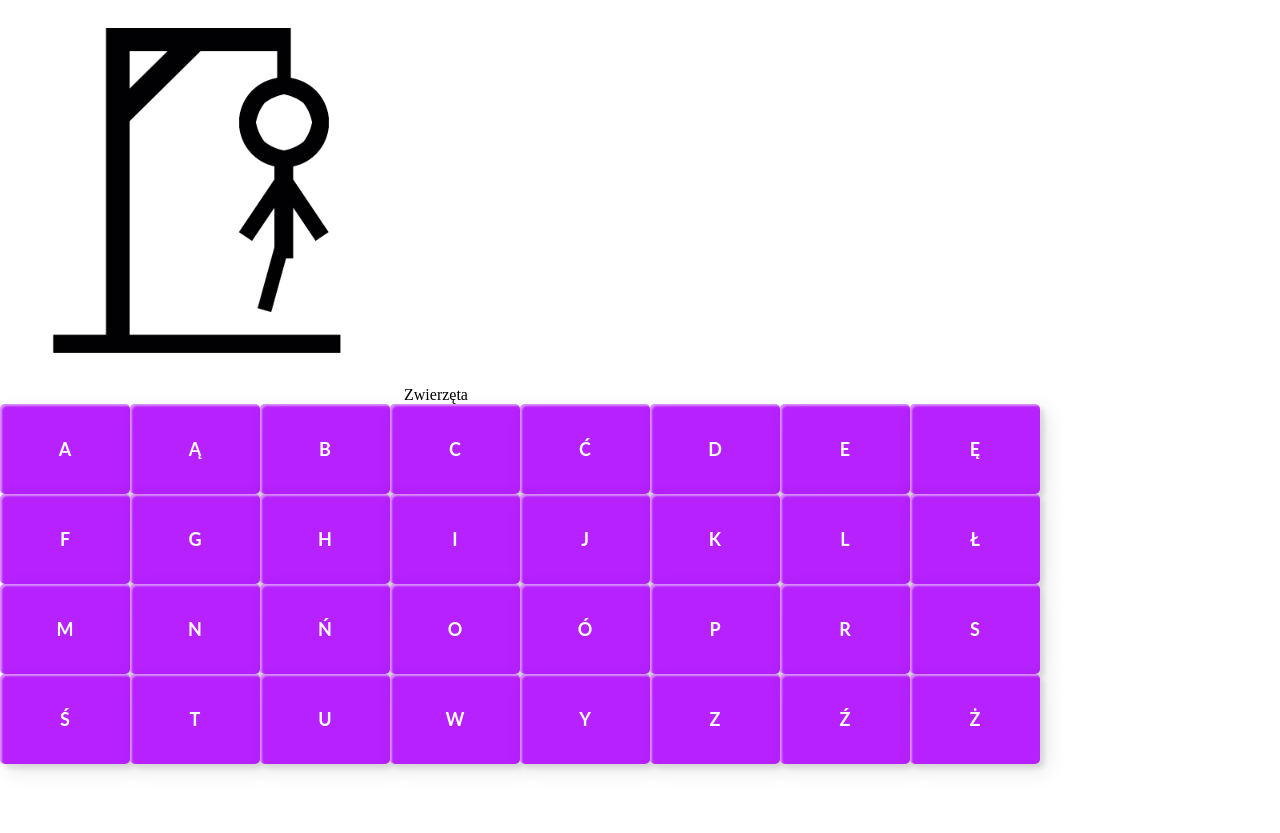
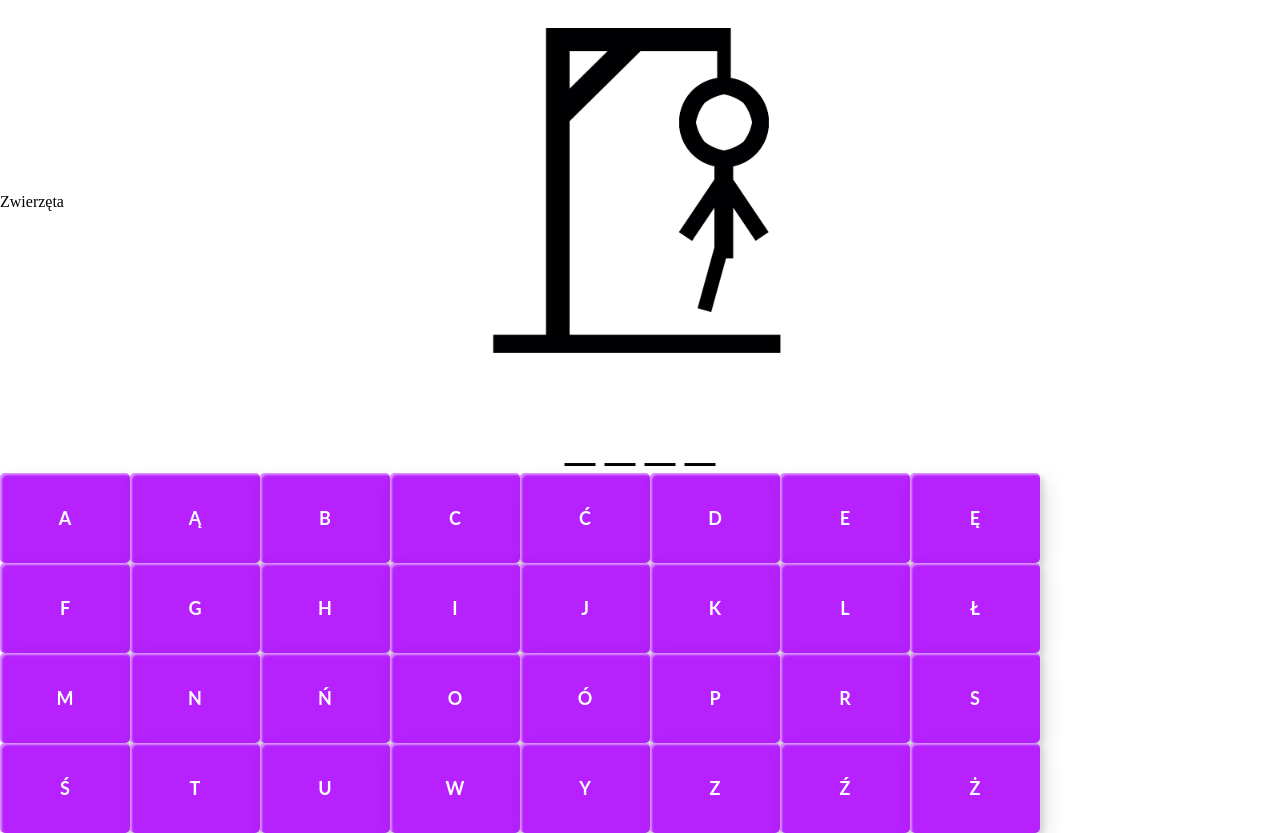
Before and after one commit to devLukaszMichalak/hangman, an Angular app: page / in a window 1280 px wide. Both pictures are taken after a click on the button "Zwierzęta". Before the commit the page ends 800 px from the top, so only its background shows below. Built offline with nearby package versions, Linux system fonts and the light colour scheme.

Commit message:
basic game logic

```diff
--- a/src/app/components/dashboard/dashboard.component.scss
+++ b/src/app/components/dashboard/dashboard.component.scss
@@ -9,7 +9,7 @@
   display: flex;
   flex-direction: column;
   justify-content: center;
-  align-content: center;
+  align-items: center;
 }
 .title-text{
   width: 100%;
--- a/src/app/components/playground/playground.component.html
+++ b/src/app/components/playground/playground.component.html
@@ -1,5 +1,13 @@
-<img [src]="getCurrentHangmanPicturePath()">
-{{category}}
+<div class="top-container">
+  <div>{{category}}</div>
+  <div><img [src]="getCurrentHangmanPicturePath()"></div>
+  <div class="hide">{{category}}</div>
+</div>
+
+<div class="phrase-container">
+  <div *ngFor="let letter of phrase, let i = index">{{phraseLettersGuessed[i] ? letter : '_'}}</div>
+</div>
+
 <div class="button-grid">
   <div class="button-row">
     <button (click)="letterPressed('A')">A</button>
--- a/src/app/components/playground/playground.component.scss
+++ b/src/app/components/playground/playground.component.scss
@@ -60,3 +60,20 @@ button{
     top: 2px;
   }
 }
+.top-container{
+  display: flex;
+  align-items: center;
+  justify-content: space-between;
+  flex-direction: row;
+}
+.hide{
+  visibility: hidden;
+}
+.phrase-container{
+  display: flex;
+  flex-direction: row;
+  justify-content: center;
+  align-items: center;
+  gap: 10px;
+  font-size: 60px;
+}
--- a/src/app/components/playground/playground.component.ts
+++ b/src/app/components/playground/playground.component.ts
@@ -14,6 +14,8 @@ export class PlaygroundComponent implements OnInit {
 
   currentHangmanPicture: number = 10;
   alphabet: string[] = [];
+  phrase: string[] = ['t','e','s','t']
+  phraseLettersGuessed: boolean[] = [false, false, false, false]
 
   constructor(private provider: WordsProviderService) {
   }
@@ -27,6 +29,10 @@ export class PlaygroundComponent implements OnInit {
   }
 
   letterPressed(letter: string) {
-    console.log(letter);
+    this.phrase.forEach((phraseLetter, i) => {
+      if(phraseLetter === letter.toLowerCase()){
+        this.phraseLettersGuessed[i] = true;
+      }
+    })
   }
 }
```
